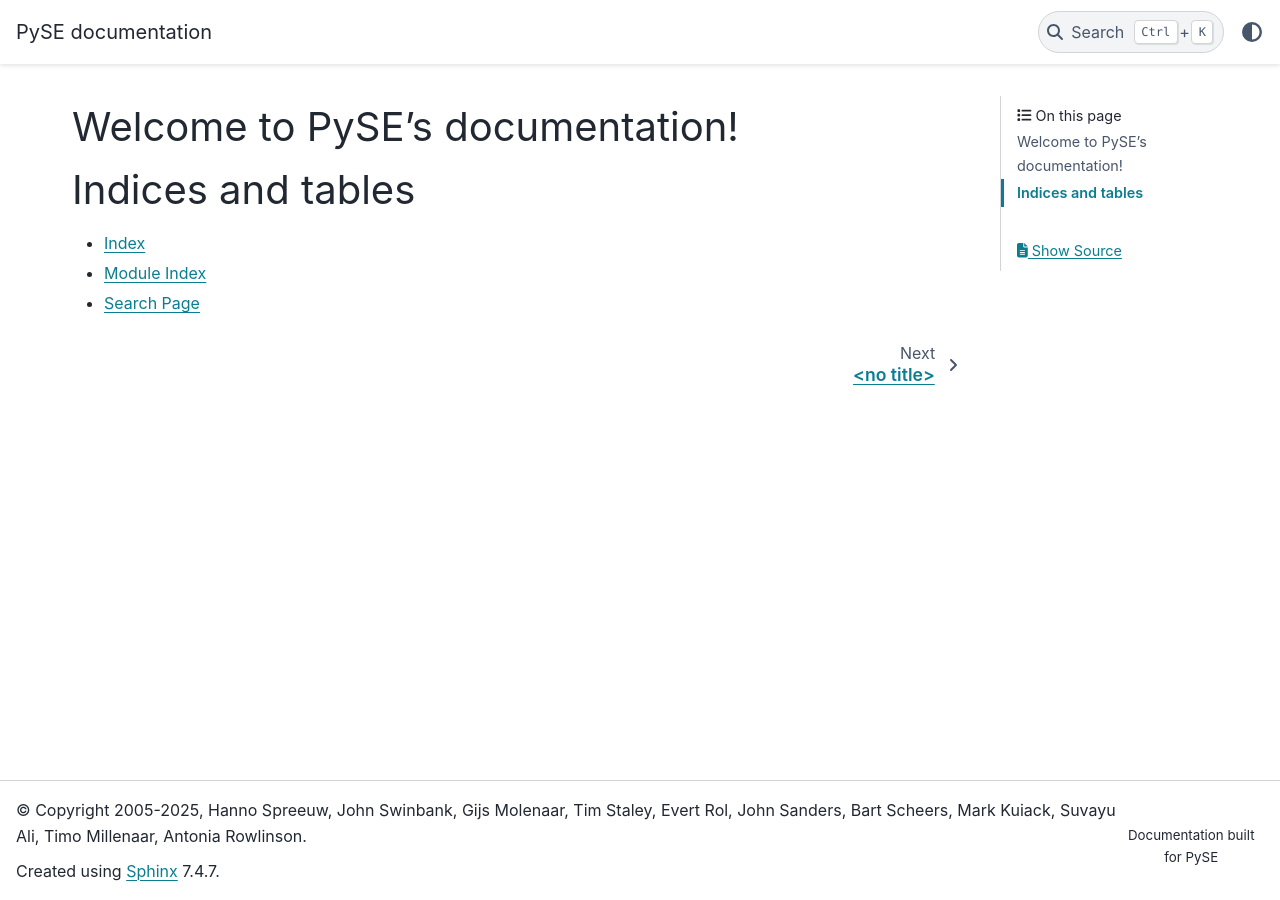
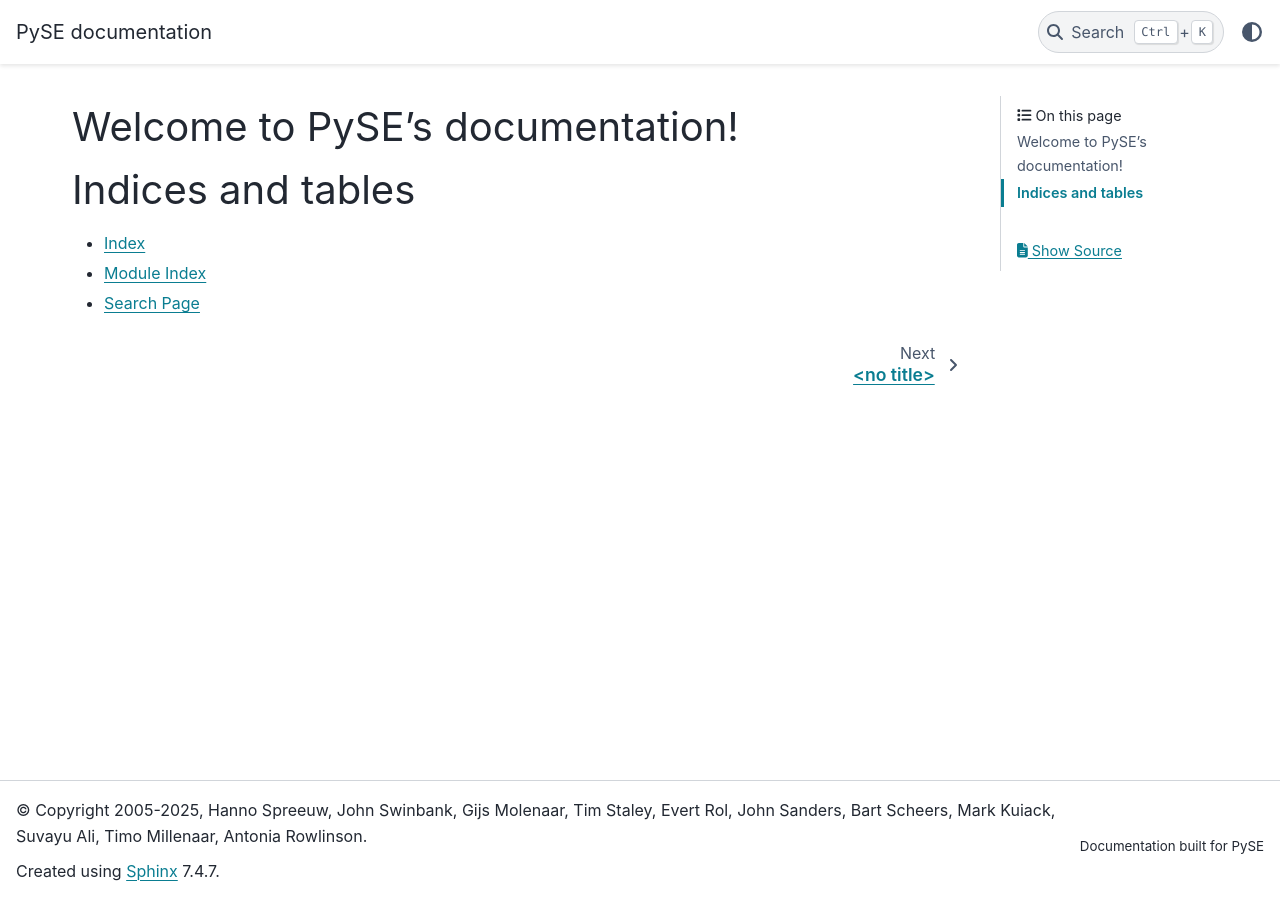
Before and after one commit to transientskp/pyse, a Sphinx documentation site: the page built from docs/source/index.rst, in a window 1280 px wide. Built offline with Sphinx 7.4.7 and the PyData theme 0.15.4, drawn with Linux system fonts in a browser that asks for light colours; the version number could not be read and is left out.

Commit message:
Prevent line wrap

```diff
--- a/docs/source/_templates/version.html
+++ b/docs/source/_templates/version.html
@@ -1,3 +1,3 @@
-<p style="font-size: smaller; text-align: center; margin-top: 1em;">
+<p style="font-size: smaller; text-align: center; margin-top: 1em; white-space: nowrap;">
   Documentation built for PySE {{ full_version }}
 </p>
```
